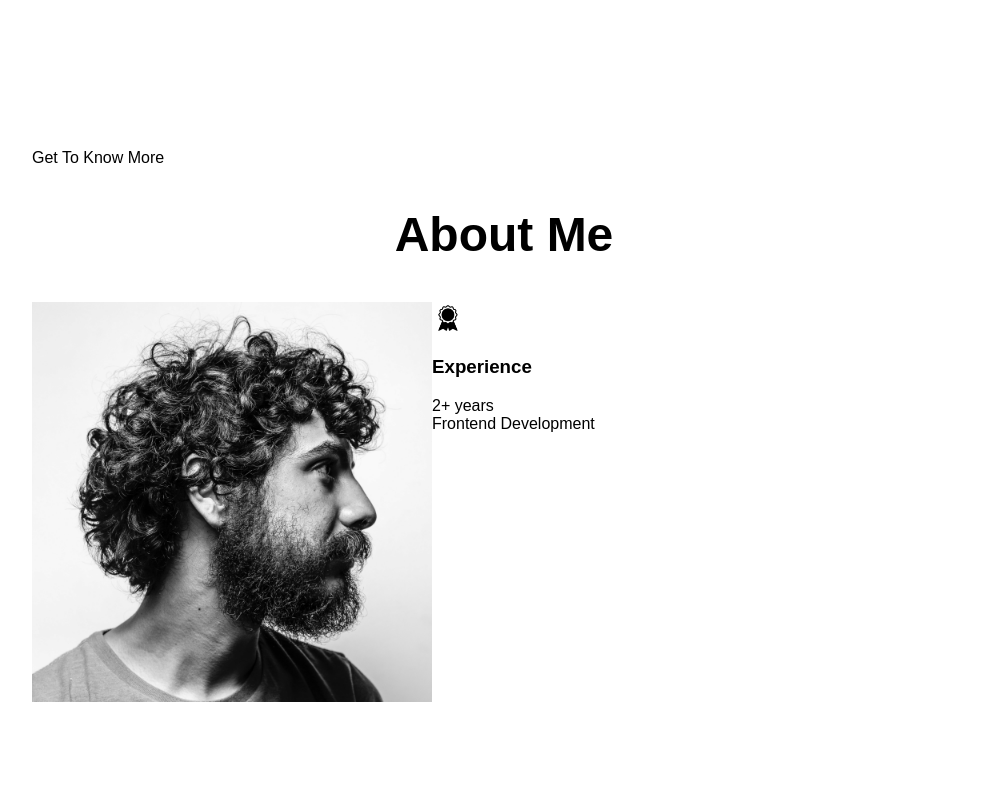
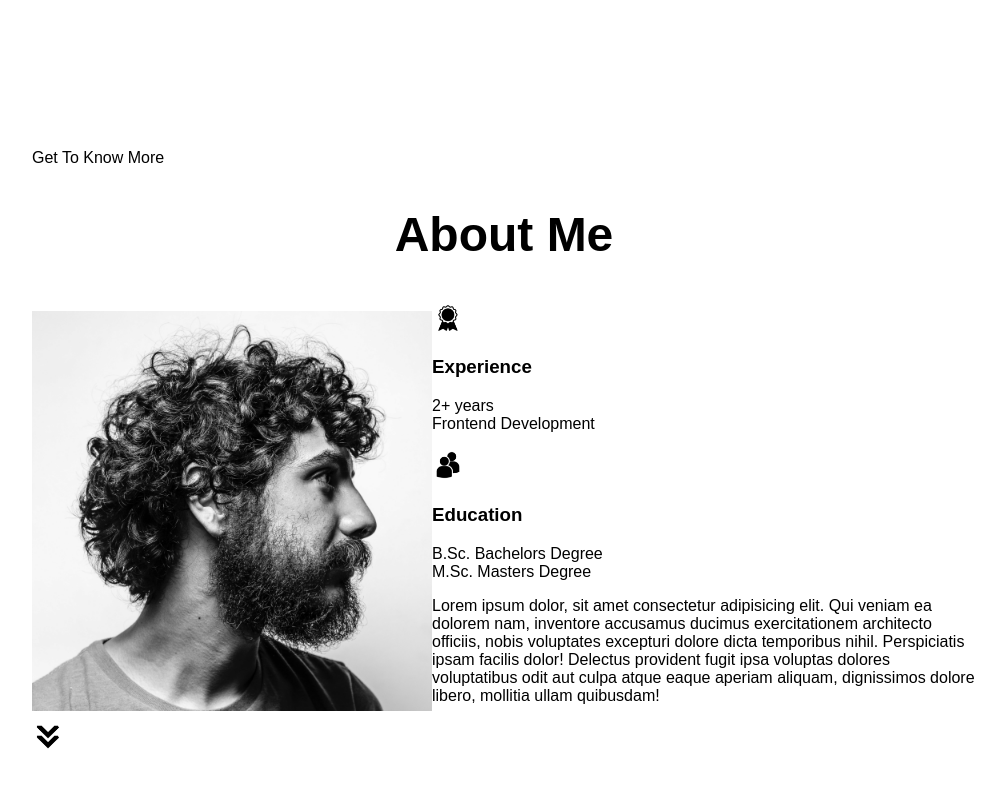
Before and after one commit to isgtgreen/website-project-1, a plain HTML site: page index.html in a window 1280 px wide. Shown: the part 683-1470 px from the top of the page, without its empty margins (136-1141 px from the left). Drawn offline with Linux system fonts and the light colour scheme.

Commit message:
icons section part update

```diff
--- a/index.html
+++ b/index.html
@@ -68,9 +68,18 @@
 							<h3>Experience</h3>
 							<p>2+ years <br>Frontend Development</p>
 						</div>
+						<div class="details-container">
+							<img src="assets/education.png" alt="experience icon" class="icon">
+							<h3>Education</h3>
+							<p>B.Sc. Bachelors Degree<br>M.Sc. Masters Degree</p>
+						</div>
+					</div>
+					<div class="text-container">
+						<p>Lorem ipsum dolor, sit amet consectetur adipisicing elit. Qui veniam ea dolorem nam, inventore accusamus ducimus exercitationem architecto officiis, nobis voluptates excepturi dolore dicta temporibus nihil. Perspiciatis ipsam facilis dolor! Delectus provident fugit ipsa voluptas dolores voluptatibus odit aut culpa atque eaque aperiam aliquam, dignissimos dolore libero, mollitia ullam quibusdam!</p>
 					</div>
 				</div>
 			</div>
+			<img src="./assets/arrow.png" alt="Arrow icon" class="icon arrow" onclick="location.href='./#experience'">
 		</section>
 		<script src="script.js"></script>
 	</body>
--- a/style.css
+++ b/style.css
@@ -258,3 +258,18 @@ section {
 .btn-container {
 	gap: 1rem;
 }
+
+/* ABOUT SECTION */
+
+#about {
+	position: relative;
+}
+
+.about-containers {
+	gap: 2rem;
+}
+
+.about-details-container {
+	justify-content: center;
+	flex-direction: column;
+}
```
